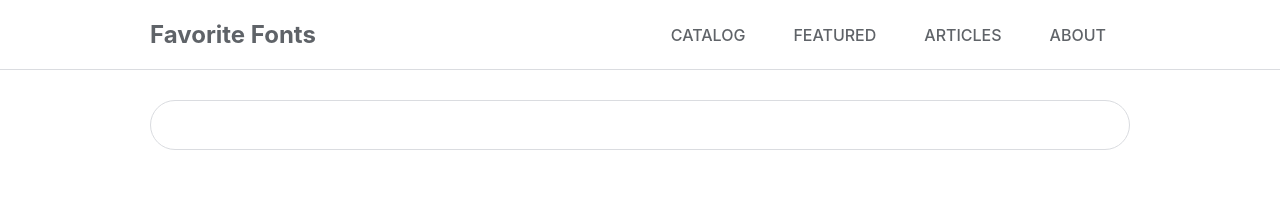
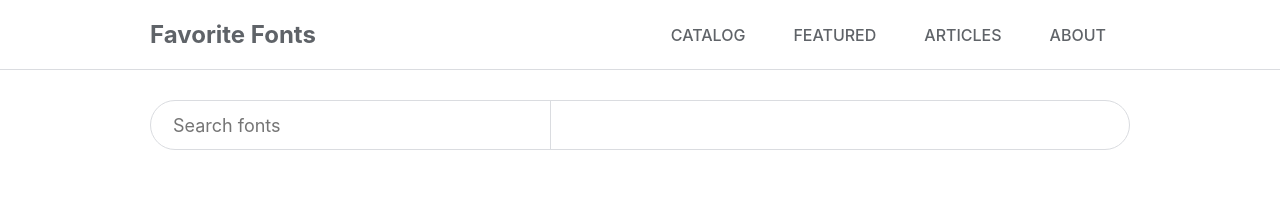
Before and after one commit to 21sparker/favorite-fonts, a React (Create React App) app: page / in a window 1280 px wide. Shown: the top 201 px of the page. Built offline with nearby package versions, Linux system fonts and the light colour scheme.

Commit message:
Add search input skeleton

```diff
--- a/src/components/Toolbar/Toolbar.js
+++ b/src/components/Toolbar/Toolbar.js
@@ -7,6 +7,7 @@ const Toolbar = () => {
                 <div className={styles['search-container']}>
                     <input
                         type='text'
+                        placeholder='Search fonts'
                         className={styles['search-input']}/>
                 </div>
             </div>
--- a/src/components/Toolbar/Toolbar.module.css
+++ b/src/components/Toolbar/Toolbar.module.css
@@ -10,14 +10,20 @@
 
 .search-container {
     display: inline-block;
-    padding: 12px 0 12px 20px;
+    padding: 11px 15px 11px 20px;
+    width: 400px;
+    border-right: 1px solid #dadce0;
 }
 
 .search-input {
     height: 26px;
     border: none;
+    font-size: 18px;
+    font-family: inherit;
+    width: 100%;
 }
 
 .search-input:focus {
     outline: none;
+
 }
```
